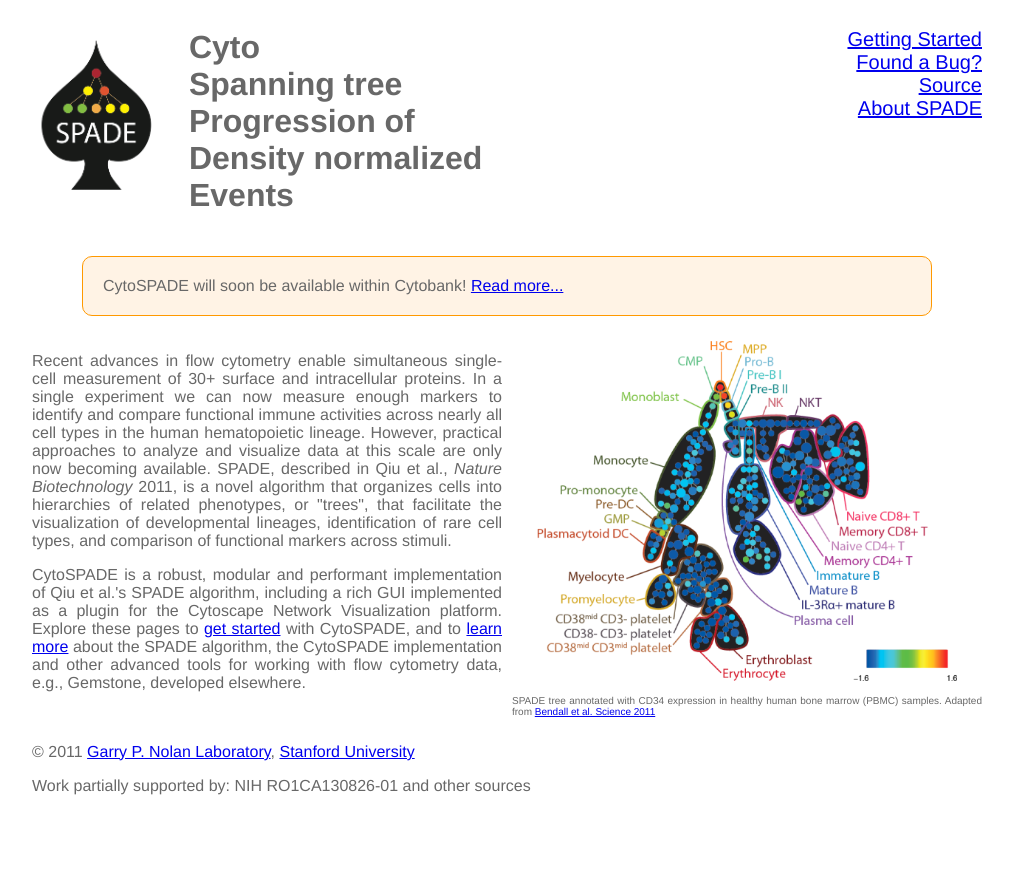
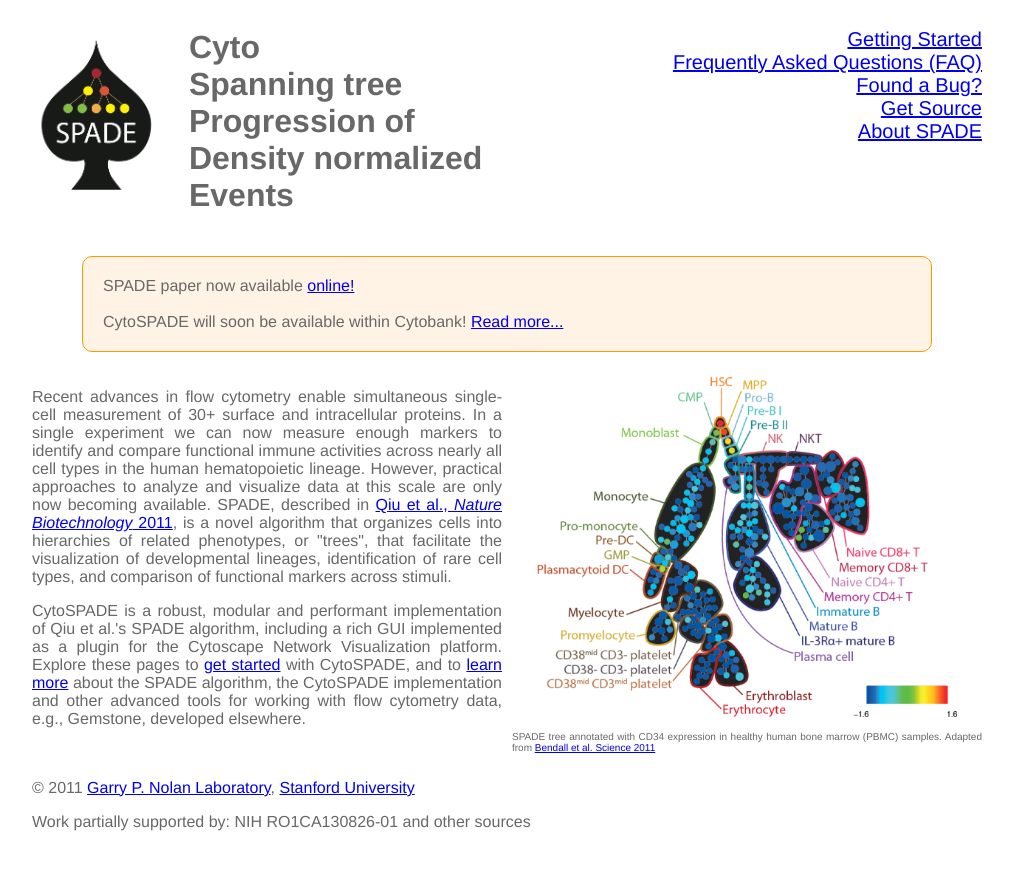
Before and after one commit to nolanlab/spade, a Jekyll site: the page built from index.html, in a window 1280 px wide. Shown: the top 870 px of the page, without its empty margins (133-1146 px from the left). Built offline with Jekyll 4.4.1, drawn with Linux system fonts in a browser that asks for light colours.

Commit message:
Incorporate links to SPADE paper online

```diff
--- a/_includes/header.html
+++ b/_includes/header.html
@@ -22,8 +22,9 @@
 				</h1>
 				<ul id='navigation'>
 					<li><a href='//github.com/nolanlab/spade/wiki/GettingStarted'>Getting Started</a></li>
+					<li><a href='//github.com/nolanlab/spade/wiki/FAQ'>Frequently Asked Questions (FAQ)</a></li>
 					<li><a href='//github.com/nolanlab/spade/issues'>Found a Bug?</a></li>
-					<li><a href='//github.com/nolanlab/spade'>Source</a></li>
+					<li><a href='//github.com/nolanlab/spade'>Get Source</a></li>
 					<li><a href='/about.html'>About SPADE</a></li>
 				</ul>
 			</div>
--- a/about.html
+++ b/about.html
@@ -11,11 +11,12 @@
 </p>
 <ul>
 <li>
+	<a href='http://dx.doi.org/doi%3A10.1038%2Fnbt.1991'>
 	Peng Qiu, Erin F. Simonds, Sean C. Bendall, Kenneth D. Gibbs Jr., Robert V.
 	Bruggner, Michael D. Linderman, Karen Sachs, Garry P. Nolan, Sylvia K.
 	Plevritis, "Extracting a Cellular Hierarchy from High-dimensional Cytometry
-	Data with SPADE", <i>Nature Biotechnology</i>, in press.
-</li>
+	Data with SPADE", <i>Nature Biotechnology</i>, 2011.
+	</a>
 <li>
 	Michael D. Linderman, Erin F. Simonds, Peng Qiu, Zach Bjornson, Nikesh
 	Kotecha, Teresa H. Meng, Sylvia Plrevritis, Garry P. Nolan, "Algorithmically
--- a/index.html
+++ b/index.html
@@ -6,6 +6,8 @@
 keywords: CytoSPADE, SPADE, flow cytometry, Cytoscape
 ---
 <div class='notice rounded'>
+	SPADE paper now available <a href='http://dx.doi.org/doi%3A10.1038%2Fnbt.1991'>online!</a>
+	<br><br>
 	CytoSPADE will soon be available within Cytobank! <a href='http://blog.cytobank.org/2011/05/20/spade-coming-soon-to-cytobank/'>Read more...</a>
 </div>
 <div class='left' style='text-align: justify'>
@@ -15,8 +17,10 @@
 		experiment we can now measure enough markers to identify and compare
 		functional immune activities across nearly all cell types in the human
 		hematopoietic lineage. However, practical approaches to analyze and
-		visualize data at this scale are only now becoming available. SPADE, described in Qiu et al., <i>Nature Biotechnology</i> 2011, is a
-		novel algorithm that organizes cells into hierarchies of related
+		visualize data at this scale are only now becoming available. SPADE,
+		described in <a  href='http://dx.doi.org/doi%3A10.1038%2Fnbt.1991'>Qiu et
+			al., <i>Nature Biotechnology</i> 2011</a>, is a novel algorithm that
+		organizes cells into hierarchies of related
 		phenotypes, or "trees", that facilitate the visualization of developmental
 		lineages, identification of rare cell types, and comparison of functional
 		markers across stimuli.
```
